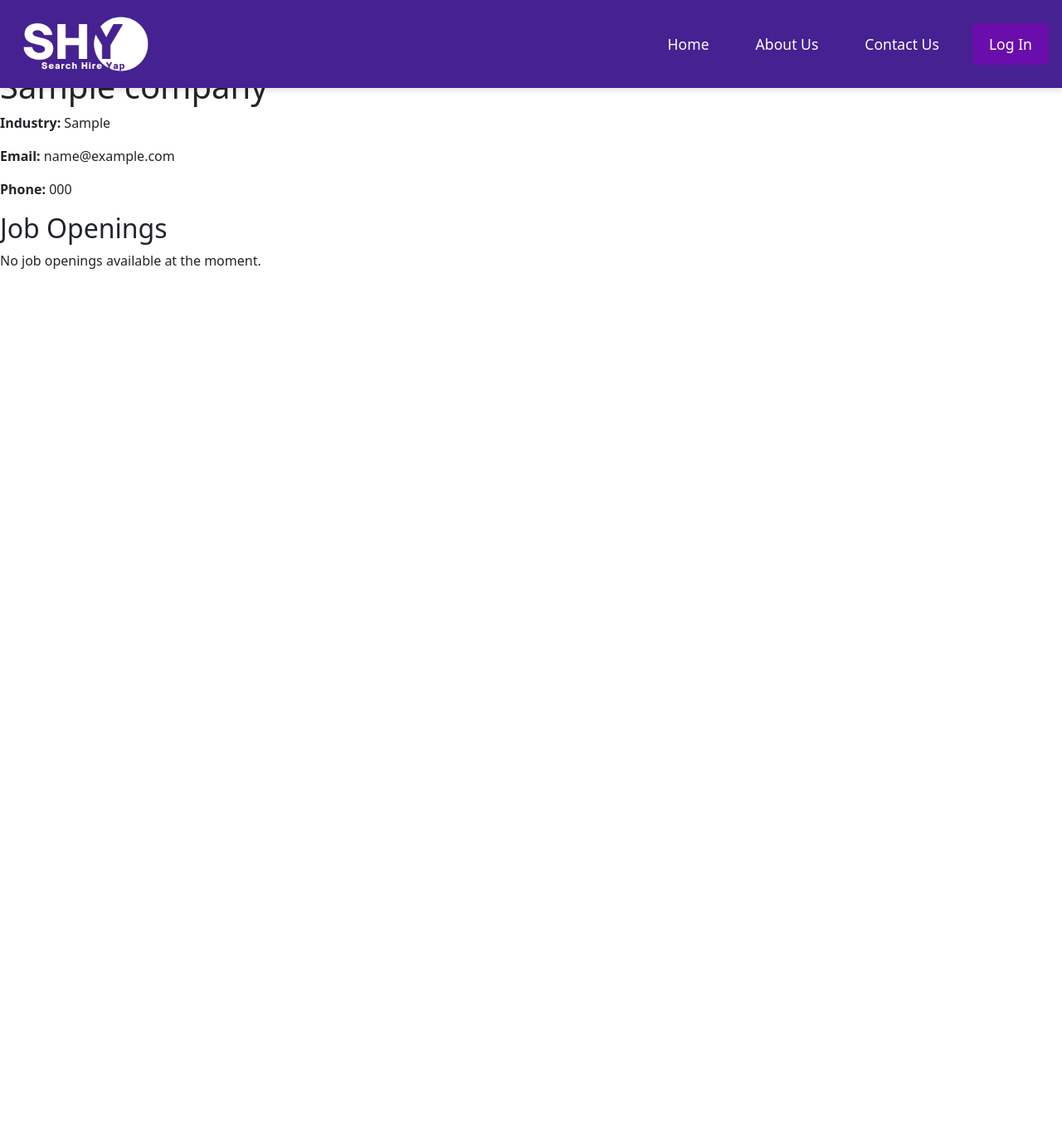
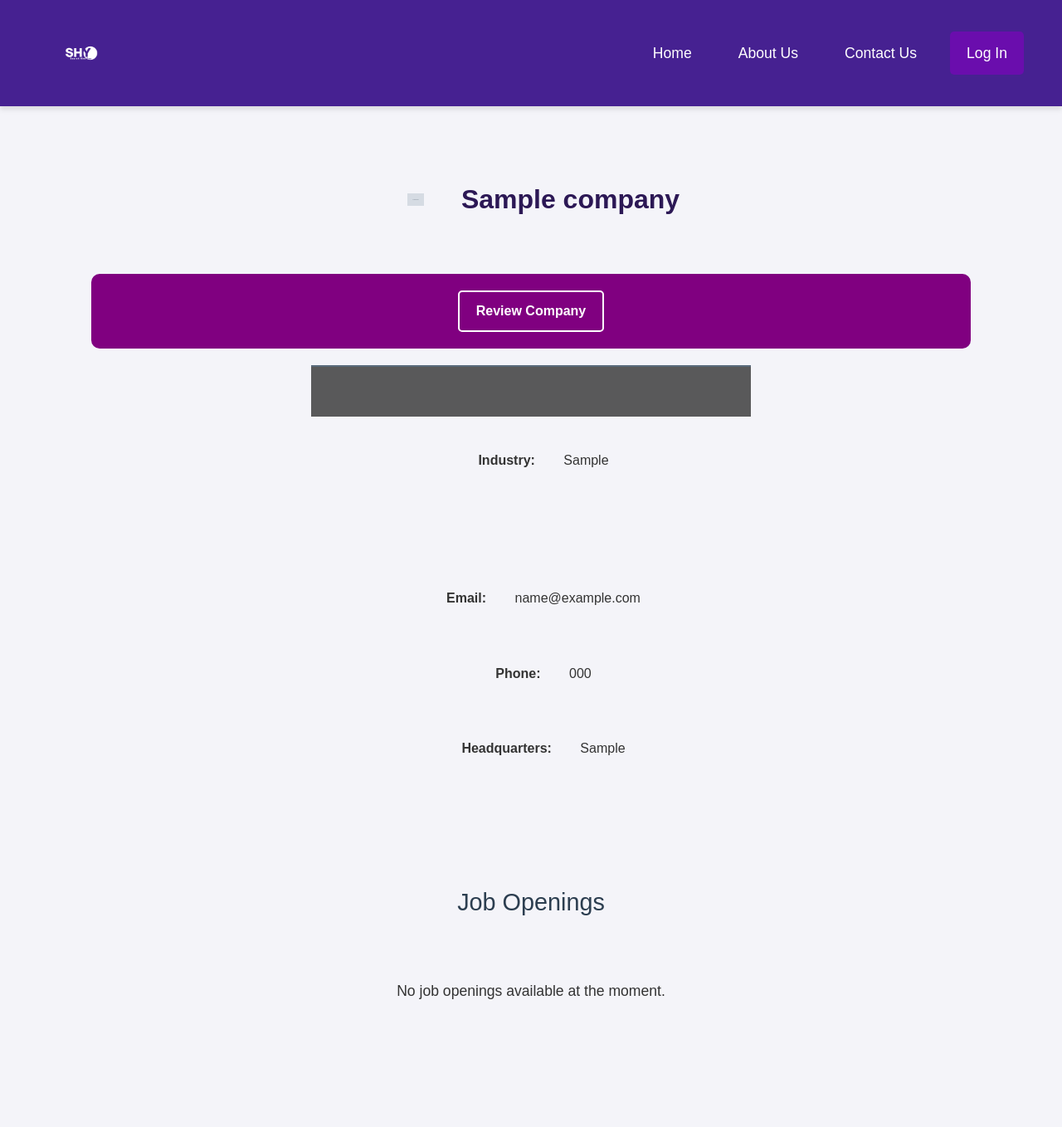
Before and after one commit to astole23/2024-SEG-Large-Group-Project, a Django app: page /company/1/ in a window 1280 px wide. Shown: the whole page at 83% size. Before the commit the page ends 324 px from the top, so only its background shows below. Run offline with Django 5.2, Linux system fonts and the light colour scheme; tables that the repository leaves empty hold one stand-in row (values such as "Sample post"); grey boxes marked "Sample" are stand-in pictures; some libraries are stand-ins or nearby versions.

Commit message:
more work in progress

```diff
--- a/SHY/urls.py
+++ b/SHY/urls.py
@@ -17,6 +17,8 @@
 from django.contrib import admin
 from django.urls import path
 from tutorials.views import views
+from django.conf import settings
+from django.conf.urls.static import static
 
 
 urlpatterns = [
@@ -28,5 +30,9 @@
     path('login/', views.login, name='login'),
     path('user_dashboard/', views.user_dashboard, name='user_dashboard'),
     path('about_us/', views.about_us, name='about_us'),
-    path("company/<int:company_id>/", views.company_detail, name="company_detail"),
+    path('company/<int:company_id>/', views.company_detail, name='company_detail'),
+    path('company/<int:company_id>/review/', views.leave_review, name='leave_review')
 ]
+
+if settings.DEBUG:
+    urlpatterns += static(settings.MEDIA_URL, document_root=settings.MEDIA_ROOT)
--- a/tutorials/forms.py
+++ b/tutorials/forms.py
@@ -1,7 +1,17 @@
 from django import forms
-from .models import CV
+from .models import Company
+from .models.company_review import Review
 
-class CVUploadForm(forms.ModelForm):
+class CompanyForm(forms.ModelForm):
     class Meta:
-        model = CV
-        fields = ['name', 'pdf_file']
+        model = Company
+        fields = ['company_name', 'industry', 'email', 'phone', 'location', 'logo']
+
+class ReviewForm(forms.ModelForm):
+    class Meta:
+        model = Review
+        fields = ['text', 'rating']
+
+    # You can also add custom widgets or labels if needed
+    text = forms.CharField(widget=forms.Textarea(attrs={'rows': 4, 'cols': 50}), label='Review Text')
+    rating = forms.IntegerField(min_value=1, max_value=5, label='Rating (1-5)')
--- a/tutorials/models/accounts.py
+++ b/tutorials/models/accounts.py
@@ -7,6 +7,13 @@
     password = models.CharField(max_length=255)
     industry = models.CharField(max_length=255)
     phone = models.CharField(max_length=20)
+    location = models.CharField(
+        max_length=100,
+        blank=True,
+        null=True,
+        help_text="Optional: Enter the company's location (up to 100 characters)."
+    )
+    logo = models.ImageField(upload_to='company_logos/', null=True, blank=True)
 
     def __str__(self):
         return self.company_name
--- a/tutorials/static/css/company_detail.css
+++ b/tutorials/static/css/company_detail.css
@@ -1,7 +1,7 @@
 /* Reset some default styling */
 * {
     margin: 0;
-    padding: 0;
+    padding: 30px;
     box-sizing: border-box;
 }
 
@@ -14,76 +14,139 @@
     padding: 20px;
 }
 
+/* Overall profile container */
+.company-profile {
+    width: 100%;
+    margin: 0 auto;
+    text-align: center;
+}
+
 /* Header styling */
-header {
-    background-color: #2c3e50;
-    color: white;
+.company-header {
+    width: 100%;
+    margin: 0 auto;
+    text-align: center;
+}
+
+/* Container for logo and company name */
+.company-logo-container {
+    display: flex;
+    justify-content: center;
+    align-items: center;
+    gap: 15px;
+    width: 100%;
+    margin-bottom: 20px;
+}
+
+/* Company logo styling */
+.company-logo {
+    width: 80px;
+    height: 80px;
+    border-radius: 10px;
+    object-fit: contain;
+}
+
+/* Placeholder logo styling */
+.placeholder-logo {
+    width: 80px;
+    height: 80px;
+    background-color: #ddd;
+    display: flex;
+    align-items: center;
+    justify-content: center;
+    font-size: 12px;
+    color: #666;
+    border-radius: 10px;
+}
+
+/* Company name styling */
+.company-name {
+    font-size: 2em;
+    font-weight: bold;
+    text-align: center;
+    margin: 0;
+    padding: 0;
+}
+
+.review-box {
+    background-color: purple;
     padding: 20px;
     text-align: center;
-    border-radius: 8px;
+    margin-bottom: 20px;
+    border-radius: 10px;
 }
 
-header h1 {
-    margin-bottom: 10px;
-    font-size: 2em;
+.review-button {
+    color: white;
+    font-weight: bold;
+    text-decoration: none;
+    padding: 10px 20px;
+    background-color: purple;
+    border-radius: 5px;
+    border: 2px solid white;
 }
 
-header p {
-    font-size: 1.2em;
+.review-button:hover {
+    background-color: darkviolet;
 }
 
-/* Section for job postings */
-#jobs {
+/* Horizontal divider styling */
+.company-divider {
+    width: 50%;
+    margin: 10px auto;
+    border: none;
+    border-top: 2px solid #34495e;
+    opacity: 0.8;
+}
+
+/* Contact info styling */
+.company-contact p {
+    margin: 5px 0;
+}
+
+/* Job listings section styling */
+.job-listings {
     margin-top: 30px;
 }
 
-#jobs h2 {
+.job-listings h2 {
     font-size: 1.8em;
     color: #2c3e50;
     margin-bottom: 15px;
 }
 
-/* Job listing styling */
-#jobs ul {
+/* Job listing items */
+.job-listings ul {
     list-style-type: none;
+    padding: 0;
 }
 
-#jobs li {
+.job-listings li {
     background-color: white;
     border: 1px solid #ddd;
     padding: 20px;
     margin-bottom: 15px;
     border-radius: 8px;
-    box-shadow: 0 2px 4px rgba(0, 0, 0, 0.1);
+    box-shadow: 0 2px 4px rgba(0,0,0,0.1);
     transition: all 0.3s ease;
 }
 
-#jobs li:hover {
+.job-listings li:hover {
     transform: translateY(-5px);
-    box-shadow: 0 4px 8px rgba(0, 0, 0, 0.2);
+    box-shadow: 0 4px 8px rgba(0,0,0,0.2);
 }
 
-#jobs h3 {
+.job-listings h3 {
     font-size: 1.6em;
     color: #34495e;
 }
 
-#jobs p {
+.job-listings p {
     font-size: 1.1em;
     margin-bottom: 10px;
 }
 
-/* Links */
-a {
-    color: #3498db;
-    text-decoration: none;
-}
-
-a:hover {
-    text-decoration: underline;
-}
-
-/* Footer for page */
+/* Footer styling */
 footer {
     text-align: center;
     font-size: 1em;
--- a/tutorials/templates/base_content.html
+++ b/tutorials/templates/base_content.html
@@ -3,6 +3,11 @@
 {% block body %}
   {% include 'partials/navbar.html' %}
   <body style="padding-top: 80px;">
+
+    <!-- Page-specific stylesheets -->
+    {% block extra_stylesheets %}
+    {% endblock %}
+
     {% block content %}
     {% endblock %}
   </body>
--- a/tutorials/templates/company_detail.html
+++ b/tutorials/templates/company_detail.html
@@ -3,12 +3,25 @@
 {% block content %}
 <div class="company-profile">
     <div class="company-header">
-        <h1>{{ company.company_name }}</h1>
+        <div class="company-logo-container">
+            {% if company.logo %}
+                <img src="{{ company.logo.url }}" alt="{{ company.company_name }} Logo" class="company-logo">
+            {% else %}
+                <div class="placeholder-logo">No Logo</div>
+            {% endif %}
+            <h1 class="company-name">{{ company.company_name }}</h1>
+        </div>
+        <!-- Review Company Button in a purple box -->
+        <div class="review-box">
+            <button class="review-button" id="reviewButton">Review Company</button>
+        </div>
+        <hr class="company-divider">
         <p class="company-industry"><strong>Industry:</strong> {{ company.industry }}</p>
     </div>
     <div class="company-contact">
         <p><strong>Email:</strong> {{ company.email }}</p>
         <p><strong>Phone:</strong> {{ company.phone }}</p>
+        <p><strong>Headquarters:</strong> {{ company.location }}</p>
     </div>
 
     <section class="job-listings">
@@ -30,5 +43,74 @@
         <p>No job openings available at the moment.</p>
         {% endif %}
     </section>
+
+    <!-- Review Modal -->
+    <div id="reviewModal" class="modal">
+        <div class="modal-content">
+            <span class="close" id="closeModal">&times;</span>
+            <h2>Leave a Review</h2>
+            <form id="reviewForm" method="POST">
+                {% csrf_token %}
+                <div class="form-group">
+                    <label for="reviewText">Review Text:</label>
+                    <textarea id="reviewText" name="text" rows="4" required></textarea>
+                </div>
+                <div class="form-group">
+                    <label for="reviewRating">Rating:</label>
+                    <select id="reviewRating" name="rating" required>
+                        <option value="1">1</option>
+                        <option value="2">2</option>
+                        <option value="3">3</option>
+                        <option value="4">4</option>
+                        <option value="5">5</option>
+                    </select>
+                </div>
+                <button type="submit" class="submit-review">Submit Review</button>
+            </form>
+        </div>
+    </div>
 </div>
+<script>
+    document.addEventListener('DOMContentLoaded', function () {
+        // Get modal and review button elements
+        const reviewButton = document.getElementById('reviewButton');
+        const reviewModal = document.getElementById('reviewModal');
+        const reviewForm = document.getElementById('reviewForm');
+
+        // Show the modal when the button is clicked
+        reviewButton.addEventListener('click', function () {
+            reviewModal.style.display = 'block';
+        });
+
+        // Hide the modal when the form is submitted
+        reviewForm.addEventListener('submit', function (event) {
+            event.preventDefault(); // Prevent form from submitting normally
+
+            const formData = new FormData(reviewForm);
+
+            // Send the review data via AJAX
+            fetch('{% url "leave_review" company_id=company.id %}', {
+                method: 'POST',
+                body: formData
+            })
+            .then(response => response.json())
+            .then(data => {
+                if (data.message === 'Review submitted successfully!') {
+                    alert('Review submitted!');
+                    reviewModal.style.display = 'none'; // Close modal
+                    reviewForm.reset(); // Reset the form fields
+                } else {
+                    alert('Error submitting review');
+                }
+            })
+            .catch(error => {
+                console.error('Error:', error);
+            });
+        });
+    });
+</script>
 {% endblock %}
+
+{% block extra_stylesheets %}
+    <link rel="stylesheet" href="{% static 'css/company_detail.css' %}">
+{% endblock %}
--- a/tutorials/views/views.py
+++ b/tutorials/views/views.py
@@ -1,6 +1,10 @@
 from django.shortcuts import render, get_object_or_404
 from tutorials.models.accounts import Company
 from tutorials.models.jobposting import JobPosting
+from tutorials.forms import CompanyForm
+from django.shortcuts import render, redirect
+from django.http import JsonResponse
+from tutorials.models.company_review import Review
 
 # Create your views here.
 def employer_dashboard(request):
@@ -26,5 +30,25 @@
 
 def company_detail(request, company_id):
     company = get_object_or_404(Company, id=company_id)
-    job_postings = JobPosting.objects.filter(company_name=company.company_name)  # Match by name
-    return render(request, "company_detail.html", {"company": company, "job_postings": job_postings})
+
+    if request.method == 'POST':
+        form = CompanyForm(request.POST, request.FILES, instance=company)
+        if form.is_valid():
+            form.save()
+    else:
+        form = CompanyForm(instance=company)
+
+    return render(request, 'company_detail.html', {'company': company, 'form': form})
+
+def leave_review(request, company_id):
+    if request.method == 'POST':
+        text = request.POST.get('text')
+        rating = request.POST.get('rating')
+
+        # Create and save the review
+        review = Review(text=text, rating=rating)
+        review.save()
+
+        return JsonResponse({'message': 'Review submitted successfully!'}, status=200)
+
+    return render(request, 'company_detail.html', {'company_id': company_id})
```
Also changed, not shown: tutorials/migrations/0003_company_location.py (added), tutorials/migrations/0004_user_logo.py (added), tutorials/migrations/0005_remove_user_logo_company_logo.py (added).
